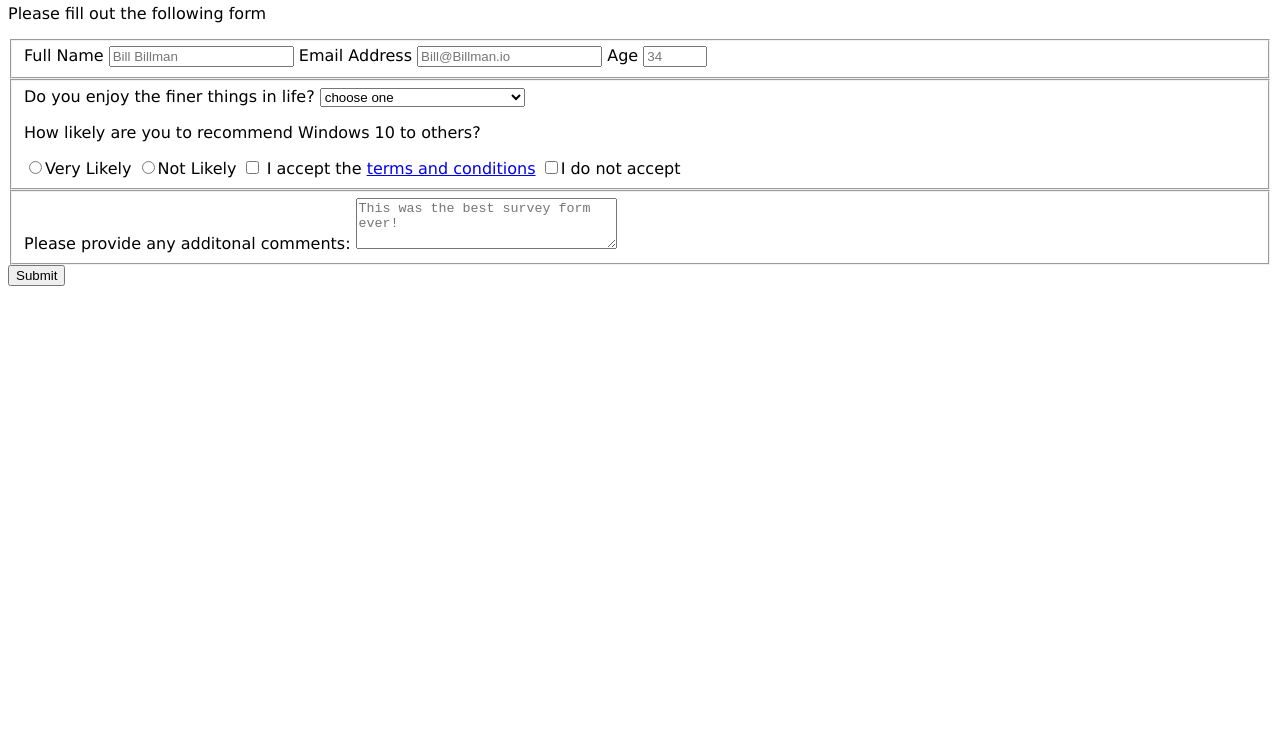
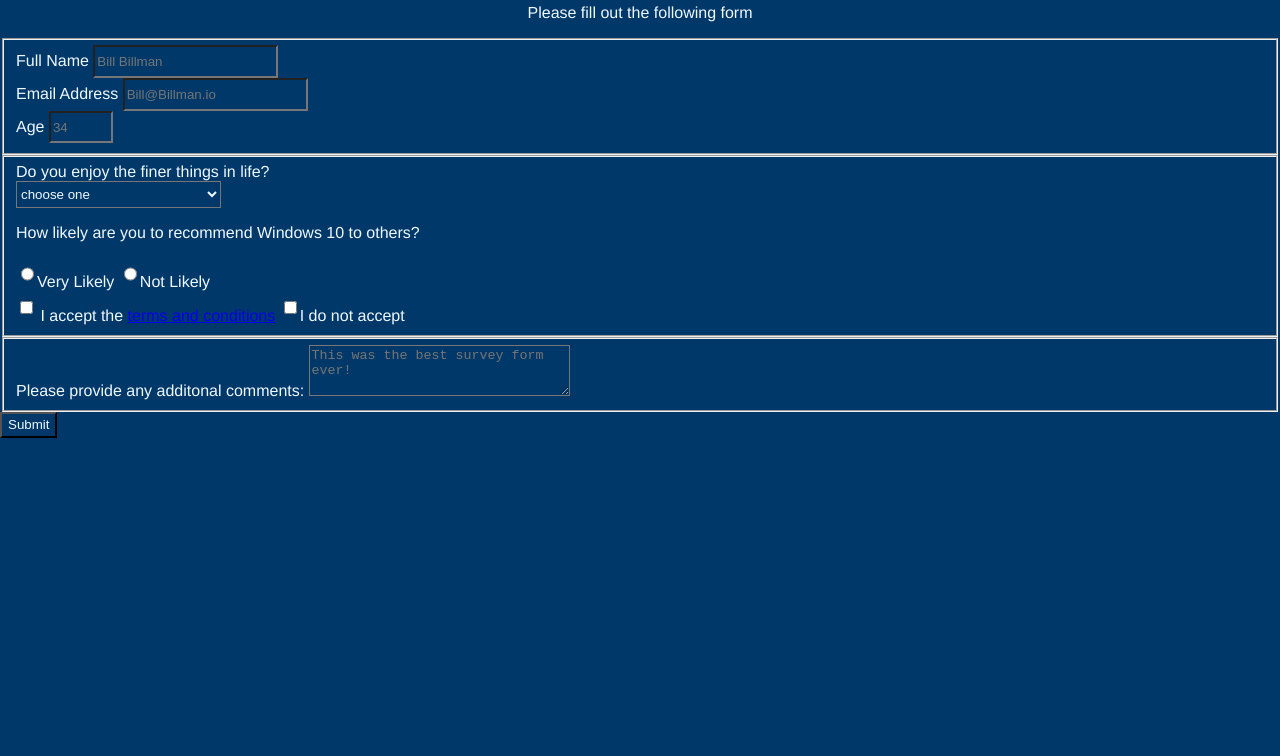
Before and after one commit to HakkeCS/survey-form, a plain HTML site: page index.html in a window 1280 px wide. Shown: the part 64-820 px from the top of the page. Drawn offline with Linux system fonts and the light colour scheme.

Commit message:
styles.css additions
Started configuring styles.css to provide style info to survey site. Updated classes of some html elements

```diff
--- a/index.html
+++ b/index.html
@@ -29,8 +29,8 @@
                         <option value="no">Never. Absolutley not</option>
                     </select>
                 <p>How likely are you to recommend Windows 10 to others?</p>
-                <label for="very-likely"><input id='very-likely' type="radio" name="windows-10">Very Likely</label>
-                <label for="not-likely"><input id="not-likely" type="radio" name="windows-10">Not Likely</label>
+                <label for="very-likely" class="inline"><input id='very-likely' type="radio" name="windows-10">Very Likely</label>
+                <label for="not-likely" class="inline"><input id="not-likely" type="radio" name="windows-10">Not Likely</label>
                 <label for="terms-and-conditions" name="terms-and-conditions">
                     <input id="terms-and-conditions" type="checkbox" required name="terms-and-conditions" class="inline" value="yes"/> I accept the <a href="https://www.freecodecamp.org/news/terms-of-service/">terms and conditions</a>
                     <input type="checkbox" name="terms-and-conditions" value="no">I do not accept
--- a/styles.css
+++ b/styles.css
@@ -1,3 +1,28 @@
 body {
-    font-family: Verdana, Geneva, Tahoma, sans-serif;
+    font-family:'Franklin Gothic Medium', 'Arial Narrow', Arial, sans-serif;
+    background-color: #003969;
+    color:aliceblue;
+    width: 100%;
+    height: 100vh;
+    margin: 0;
 }
+
+input,
+select,
+textarea {
+    background-color: #003969;
+    color: aliceblue;
+    min-height: 2em;
+}
+
+.title-header {
+    text-align: center;
+}
+
+.inline {
+    display: inline;
+}
+
+label{
+    display: block;
+}
```
